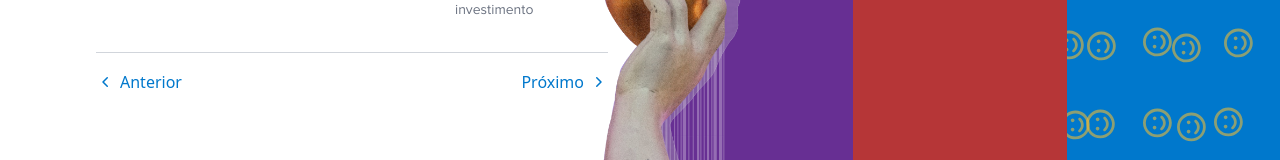
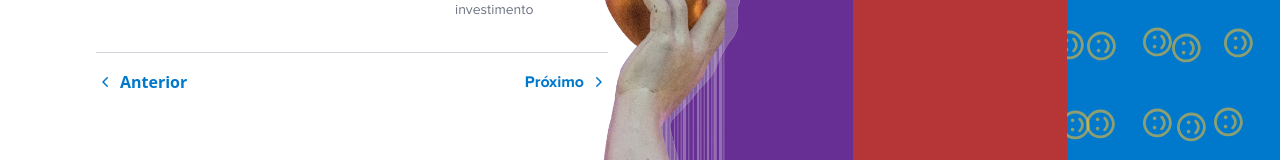
Before and after one commit to lubeabstracto/Proj_beabstracto, a Next.js app: page / in a window 1280 px wide. Shown: the part 2927-3087 px from the top of the page. Built offline with nearby package versions, Linux system fonts and the light colour scheme.

Commit message:
colocando o confetti no builder

```diff
--- a/components/Builder.js
+++ b/components/Builder.js
@@ -1,5 +1,5 @@
 import SmileImg from '../assets/smile.png';
-import { useState } from 'react';
+import { useState, useRef } from 'react';
 import Stepper from './Stepper';
 import Toggle from './Toggle';
 import builderBg from '../assets/builderBg.jpg'
@@ -17,6 +17,7 @@ import LeadingDropdownInput from './atoms/inputs/Variants/LeadingDropdownInput'
 import InlineAddOnInput from './atoms/inputs/Variants/InlineAddOnInput'
 import contactImg from '../assets/contactImg.png'
 import { UserIcon, EnvelopeIcon, PhoneIcon } from '@heroicons/react/20/solid';
+import Confetti from 'react-confetti';
 
 
 const stepImages = {
@@ -55,6 +56,7 @@ const renderSmiles = (amount) => {
     />
   ));
 };
+
 
 export default function Builder() {
   // Estado para controlar o passo atual do stepper
@@ -96,6 +98,18 @@ export default function Builder() {
       },
     }));
   };
+
+  const parentRef = useRef();
+  const width = parentRef.current ? parentRef.current.offsetWidth : 300;
+  const height = parentRef.current ? parentRef.current.offsetHeight : 300;
+
+  const [showConfetti, setShowConfetti] = useState(false);
+
+    const handleNextClick = () => {
+        setCurrentStep((prev) => Math.min(prev + 1, steps.length - 1));
+        setShowConfetti(true);
+        setTimeout(() => setShowConfetti(false), 2000); // Desativa o confete após 2 segundos
+    };
 
   // Os passos do stepper com títulos e subtítulos
   const steps = [
@@ -203,18 +217,18 @@ const countryOptions = [
               <div className="flex justify-between items-center pt-4">
                 <button
                   onClick={() => setCurrentStep((prev) => Math.max(prev - 1, 0))}
-                  className="flex items-center text-brand-tertiary hover:text-brand-tertiary-darker font-medium"
+                  className="flex items-center text-brand-tertiary hover:text-brand-tertiary-darker font-semibold"
                   disabled={currentStep === 0} // Disable button if it's the first step
                 >
                   <ChevronLeftIcon className="w-5 h-5 mr-1" />
                   Anterior
                 </button>
                 <button
-                  onClick={() => setCurrentStep((prev) => Math.min(prev + 1, steps.length - 1))}
-                  className="flex items-center text-brand-tertiary hover:text-brand-tertiary-darker font-medium z-50"
+                  onClick={handleNextClick}
+                  className="font-brand flex font-semibold items-center text-brand-tertiary hover:text-brand-tertiary-darker z-50"
                   disabled={currentStep === steps.length - 1} // Disable button if it's the last step
                 >
-                  Próximo
+                  {currentStep === steps.length - 1 ? "Calcular" : "Próximo"}
                   <ChevronRightIcon className="w-5 h-5 ml-1" />
                 </button>
               </div>
@@ -224,10 +238,11 @@ const countryOptions = [
         <div className="relative flex px-6 sm:pb-32 lg:px-8 lg:py-24">
           {/* Colunas de fundo com cores sólidas */}
           <div className="absolute inset-0 flex">
-            <div className="w-1/3 bg-brand-primary"></div>
-            <div className="w-1/3 bg-brand-secondary"></div>
+          {showConfetti && <Confetti className='h-full w-full' />}
+            <div className="w-1/3 bg-brand-primary h-full"></div>
+            <div className="w-1/3 bg-brand-secondary h-full"></div>
             {/* Last column with SVG background */}
-            <div className="w-1/3 bg-brand-tertiary relative overflow-hidden">
+            <div className="w-1/3 bg-brand-tertiary relative overflow-hidden h-full">
               {Array.from({ length: 111 }).map((_, index) => (
                 <img
                   key={index}
--- a/package.json
+++ b/package.json
@@ -20,6 +20,7 @@
     "next": "14.1.1",
     "pg": "^8.11.3",
     "react": "^18",
+    "react-confetti": "^6.1.0",
     "react-dom": "^18.2.0",
     "react-helmet": "^6.1.0",
     "react-intersection-observer": "^9.8.1",
```
Also changed, not shown: 1 other file (tests, documents, lock files or other folders).
